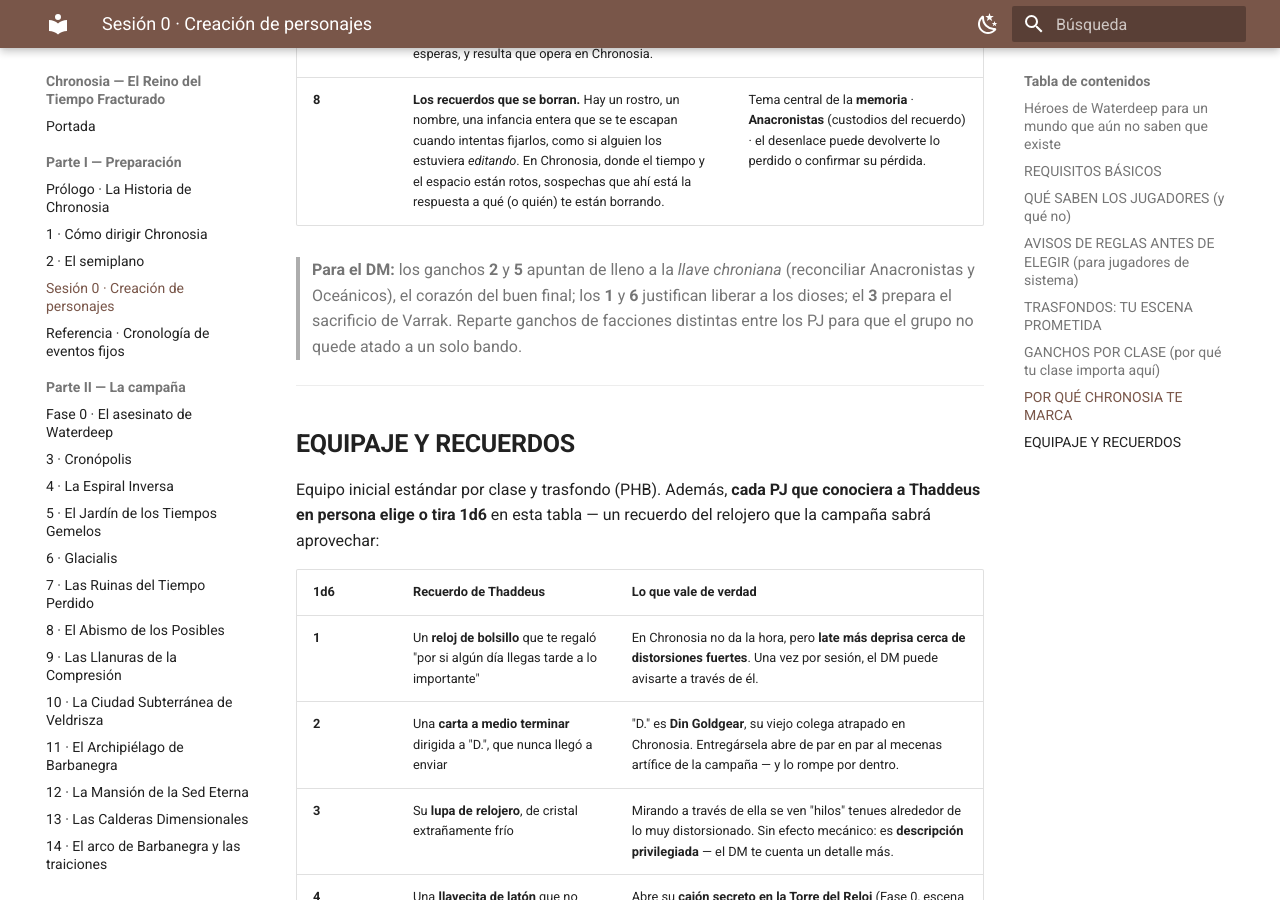
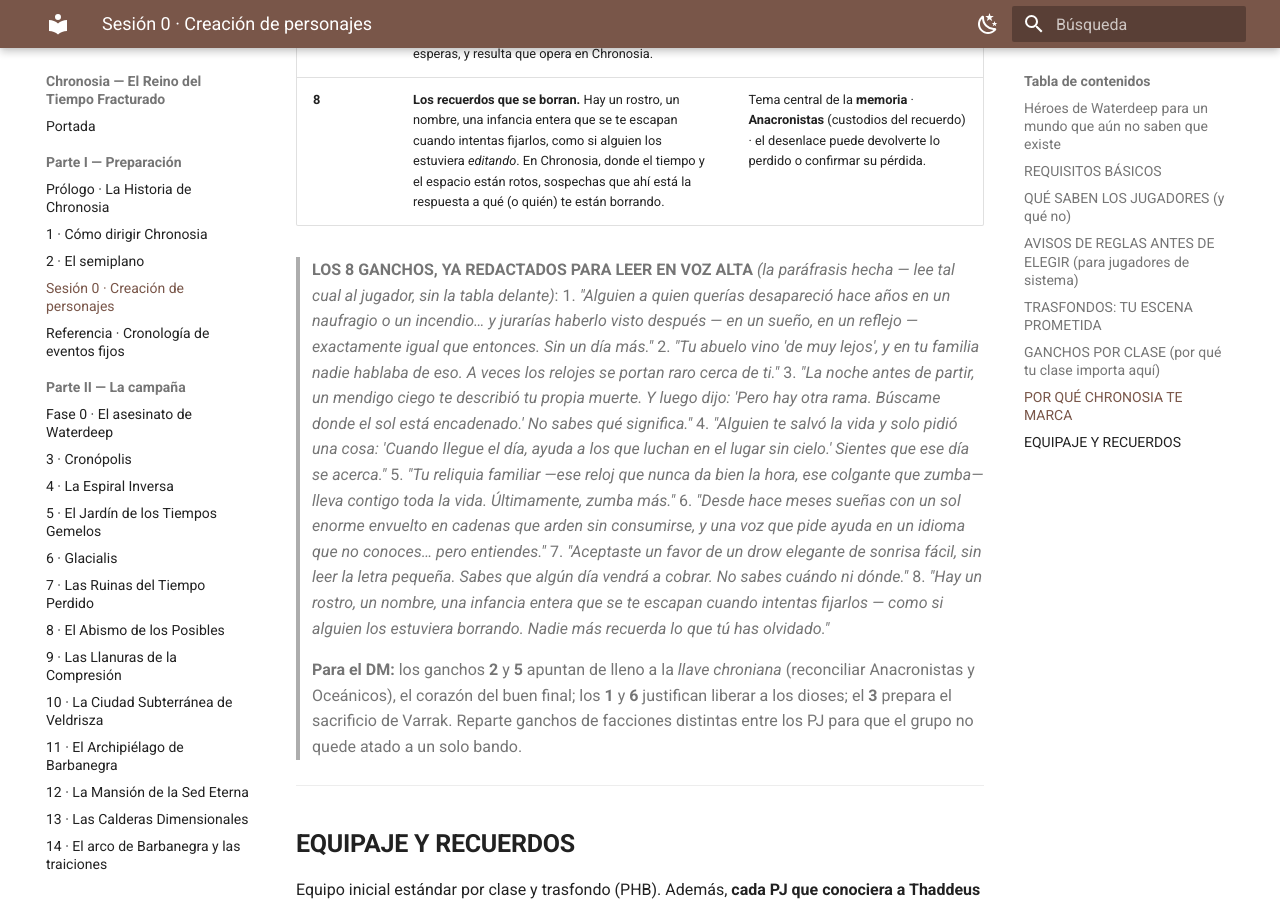
Before and after one commit to asantolaria/dnd-campaign-chronosia, an MkDocs documentation site: the page built from Chronosia_Campana_Profesional/01_Introduccion/03_Creacion_Personajes.md, in a window 1280 px wide and 900 px high, scrolled down 4910 px. Built offline with MkDocs 1.6.1 and Material for MkDocs 9.7.7, drawn with Linux system fonts in a browser that asks for light colours.

Commit message:
Ronda 14 (pulido final de mesa): los ganchos hablan solos, el valle tiene victorias y el tracking cabe en una cara
- Los 8 ganchos d8 con su versión player-safe YA REDACTADA — el DM lee tal cual, sin parafrasear en vivo
- "El valle de la marea": cada uno de los 4 hitos de Teach lleva dentro una victoria pequeña que sí depende de los PJ (la vendetta de Nereia nace con ellos; la reputación de limpiar su nombre; ver el Talismán funcionar = ventaja en la Torre + un Cristal arrancado del ritual; la guerra de lugartenientes como mercado) — el tramo de derrotas fijas conserva la agencia
- La chuleta 26 gana las tres reglas de la casa (daño temporal/espacial, envejecimiento acumulado, confusión) — ya no hay que recordar en qué apéndice viven
- HOJA DE CAMPAÑA nueva (handout): todo el tracking en una cara imprimible — Reloj, 12 lugartenientes con sus piezas, llave y puertas, facciones a lápiz, años drenados por PJ y el "la próxima sesión empieza en…"; la tabla 20 la señala como versión de mesa

Manual: 345 págs · check_canon y mkdocs --strict en verde

Co-Authored-By: Claude Fable 5 <noreply@anthropic.com>

```diff
--- a/Chronosia_Campana_Profesional/01_Introduccion/03_Creacion_Personajes.md
+++ b/Chronosia_Campana_Profesional/01_Introduccion/03_Creacion_Personajes.md
@@ -84,6 +84,16 @@ Ninguna clase está prohibida ni penalizada. Pero Chronosia les habla distinto a
 | **7** | **El trato pendiente con Bregan D'aerthe.** Aceptaste un favor de un drow elegante de sonrisa fácil —dinero, una salida, una mentira oportuna— sin leer la letra pequeña. Jarlaxle cobra sus deudas donde menos lo esperas, y resulta que opera en Chronosia. | **Bregan D'aerthe** (Jarlaxle) · tema del **precio** de los tratos. Una palanca para que la trama mercenaria te alcance. |
 | **8** | **Los recuerdos que se borran.** Hay un rostro, un nombre, una infancia entera que se te escapan cuando intentas fijarlos, como si alguien los estuviera *editando*. En Chronosia, donde el tiempo y el espacio están rotos, sospechas que ahí está la respuesta a qué (o quién) te están borrando. | Tema central de la **memoria** · **Anacronistas** (custodios del recuerdo) · el desenlace puede devolverte lo perdido o confirmar su pérdida. |
 
+> **📣 LOS 8 GANCHOS, YA REDACTADOS PARA LEER EN VOZ ALTA** *(la paráfrasis hecha — lee tal cual al jugador, sin la tabla delante)*:
+> 1. *"Alguien a quien querías desapareció hace años en un naufragio o un incendio… y jurarías haberlo visto después — en un sueño, en un reflejo — exactamente igual que entonces. Sin un día más."*
+> 2. *"Tu abuelo vino 'de muy lejos', y en tu familia nadie hablaba de eso. A veces los relojes se portan raro cerca de ti."*
+> 3. *"La noche antes de partir, un mendigo ciego te describió tu propia muerte. Y luego dijo: 'Pero hay otra rama. Búscame donde el sol está encadenado.' No sabes qué significa."*
+> 4. *"Alguien te salvó la vida y solo pidió una cosa: 'Cuando llegue el día, ayuda a los que luchan en el lugar sin cielo.' Sientes que ese día se acerca."*
+> 5. *"Tu reliquia familiar —ese reloj que nunca da bien la hora, ese colgante que zumba— lleva contigo toda la vida. Últimamente, zumba más."*
+> 6. *"Desde hace meses sueñas con un sol enorme envuelto en cadenas que arden sin consumirse, y una voz que pide ayuda en un idioma que no conoces… pero entiendes."*
+> 7. *"Aceptaste un favor de un drow elegante de sonrisa fácil, sin leer la letra pequeña. Sabes que algún día vendrá a cobrar. No sabes cuándo ni dónde."*
+> 8. *"Hay un rostro, un nombre, una infancia entera que se te escapan cuando intentas fijarlos — como si alguien los estuviera borrando. Nadie más recuerda lo que tú has olvidado."*
+
 > **Para el DM:** los ganchos **2** y **5** apuntan de lleno a la *llave chroniana* (reconciliar Anacronistas y Oceánicos), el corazón del buen final; los **1** y **6** justifican liberar a los dioses; el **3** prepara el sacrificio de Varrak. Reparte ganchos de facciones distintas entre los PJ para que el grupo no quede atado a un solo bando.
 
 ---
--- a/mkdocs.yml
+++ b/mkdocs.yml
@@ -115,6 +115,7 @@ nav:
       - Tablas de nombres: 06_Recursos/Tablas/25_Tablas_de_Nombres.md
     - E · Handouts:
       - Sobre los handouts: 06_Recursos/Handouts/README.md
+      - Hoja de Campaña (tracking en 1 cara): 06_Recursos/Handouts/Hoja_de_Campana.md
       - Contador del Ritual: 06_Recursos/Handouts/Contador_del_Ritual.md
       - Carta incriminatoria: 06_Recursos/Handouts/Carta_Incriminatoria.md
       - Cronología de Barbanegra: 06_Recursos/Handouts/Cronologia_de_Barbanegra.md
```
Also changed, not shown: Chronosia_Campana_Profesional/06_Recursos/Handouts/Hoja_de_Campana.md (added, +45 -0 lines), Chronosia_Campana_Profesional/06_Recursos/Tablas/20_Tablas_Tracking_Campana.md (+2 -0 lines), Chronosia_Campana_Profesional/06_Recursos/Tablas/26_Chuleta_del_Reloj.md (+4 -0 lines), Chronosia_Campana_Profesional/14_Arco_de_Barbanegra.md (+7 -0 lines), Chronosia_Campana_Profesional/exports/partes/indice_alfabetico.md (+23 -23 lines), 1 other file.
